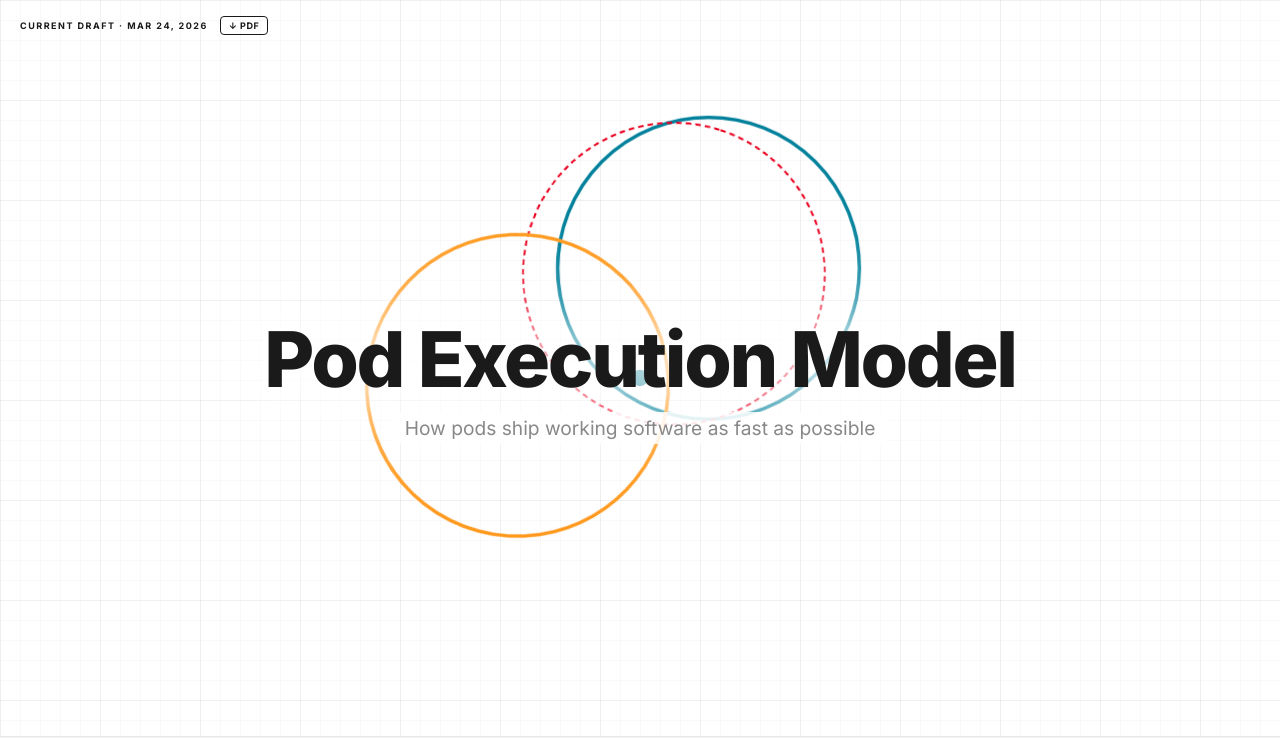
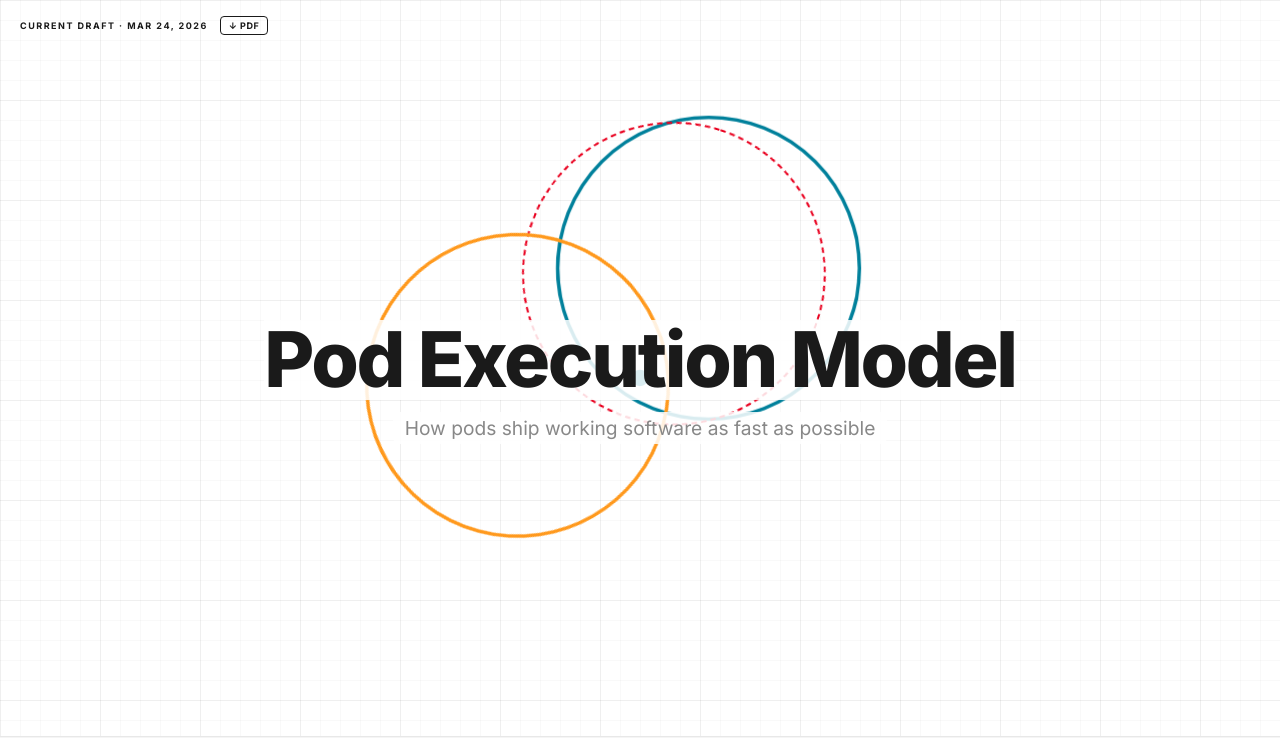
Before and after one commit to ahendershott-kahua/eot, a website: page pod-execution-model.html in a window 1280 px wide. Shown: the top 738 px of the page. Drawn offline with Linux system fonts and the light colour scheme.

Commit message:
Title slide: white background on title-main, remove text-shadow

```diff
--- a/pod-execution-model.html
+++ b/pod-execution-model.html
@@ -1119,7 +1119,7 @@
                     </svg>
                 </div>
                 <div
-                    style="position:relative; z-index:1; text-shadow: 0 0 40px #fff, 0 0 80px #fff, 0 0 120px #fff, 0 0 160px #fff, 0 0 200px #fff;">
+                    style="position:relative; z-index:1;">
                     <h1 class="title-main">Pod Execution Model</h1>
                     <p class="subtitle-main"
                         style="background: rgba(255,255,255,0.85); display:inline; padding: 4px 12px; border-radius: 6px;">
--- a/styles.css
+++ b/styles.css
@@ -97,6 +97,7 @@ h1 {
     color: #1a1a1a;
     letter-spacing: -0.03em;
     line-height: 1.05;
+    background: rgba(255, 255, 255, 0.85);
 }
 
 .subtitle-main {
```
